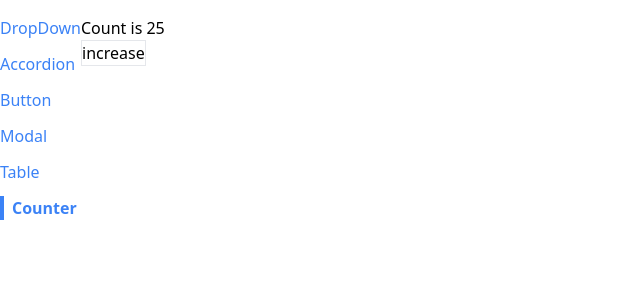
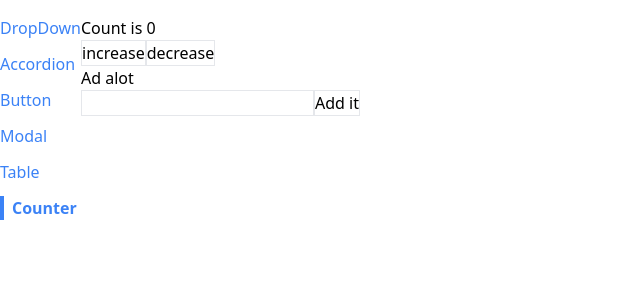
Before and after one commit to SenglayPann/React-comps, a React (Vite) app: page /counter in a window 1280 px wide. Shown: the top 300 px of the page, without its empty margins (0-640 px from the left). Built offline with nearby package versions, Linux system fonts and the light colour scheme.

Commit message:
lecture 294

```diff
--- a/src/App.jsx
+++ b/src/App.jsx
@@ -29,7 +29,7 @@ function App() {
           <TablePage />
         </Route>
         <Route path="/counter">
-          <CounterPage  initialCount={25}/>
+          <CounterPage  initialCount={0}/>
         </Route>
       </div>
     </div>
--- a/src/hooks/useCounter.jsx
+++ b/src/hooks/useCounter.jsx
@@ -7,13 +7,23 @@ function useCounter(initialCount) {
         console.log(count)
     },[count]);
 
-    const handleClick = () => {
+    const increment = () => {
         setCount(count + 1);
     };
 
+    const decrement = () => {
+        setCount(count - 1);
+    }
+
+    const addBy = (amount) => {
+        setCount(count + amount);
+    }
+
     return {
         count,
-        handleClick
+        increment,
+        decrement,
+        addBy
     };
 }
 
--- a/src/pages/CounterPage.jsx
+++ b/src/pages/CounterPage.jsx
@@ -1,11 +1,118 @@
-import useCounter from '../hooks/useCounter'
+// import { useState } from 'react';
+// import useCounter from '../hooks/useCounter'
+import { useReducer } from "react";
+
+const INCREMENT_COUNT = 'increment-count';
+const DECREMENT_COUNT = 'decrement-count';
+const INCREASE_COUNT_BY = 'increase-count-by';
+const CHANGE_VALUE_TO_ADD = 'change-value-to-add';
+
+const reducer = (state, action) => {
+    // if (action.type === INCREMENT_COUNT) {
+    //     return {
+    //         ...state,
+    //         count : state.count + 1
+    //     }
+    // }
+
+    // if (action.type === DECREMENT_COUNT) {
+    //     return {
+    //         ...state,
+    //         count : state.count - 1
+    //     }
+    // }
+
+    // if (action.type === INCREASE_COUNT_BY) {
+    //     return {
+    //         ...state,
+    //         count: state.count + action.payload
+    //     }
+    // }
+
+    // if (action.type === CHANGE_VALUE_TO_ADD) {
+    //     return {
+    //         ...state,
+    //         valueToAdd: action.payload
+    //     }
+    // }
+
+    switch (action.type) {
+        case INCREMENT_COUNT:
+            return {
+                ...state,
+                count : state.count + 1
+            };
+        case DECREMENT_COUNT:
+            return {
+                ...state,
+                count : state.count - 1
+            };
+        case CHANGE_VALUE_TO_ADD:
+            return {
+                ...state,
+                valueToAdd: action.payload
+            };
+        case INCREASE_COUNT_BY:
+            return {
+                ...state,
+                count: state.count + action.payload
+            };
+        default:
+            throw new Error('unexpected action type' + action.type)
+    }
+}
 function CounterPage({ initialCount }) {
-    const { count, handleClick } = useCounter(initialCount);
+    // const [amount, setAmount] = useState(null);
+    // const [count, setCount] = useState(initialCount);
+    const [state, dispatch] = useReducer(reducer, {
+        count: initialCount,
+        valueToAdd: 0
+    })
+    // useEffect(() => {
+    //     console.log(state.count)
+    // },[count]);
+
+    const increment = () => {
+        dispatch({
+            type: INCREMENT_COUNT
+        });
+    };
+
+    const decrement = () => {
+        dispatch({
+            type: DECREMENT_COUNT
+        });
+    }
+
+    const handleChange = (valueToAdd) => {
+        dispatch({
+            type: CHANGE_VALUE_TO_ADD,
+            payload: valueToAdd
+        });
+    }
+
+    const handleAdd = (e) => {
+        e.preventDefault();
+        dispatch({
+            type: INCREASE_COUNT_BY,
+            payload: state.valueToAdd
+        });
+
+        dispatch({
+            type: CHANGE_VALUE_TO_ADD,
+            payload: 0
+        });
+    }
 
     return (
         <div>
-            <h1>Count is {count}</h1>
-            <button className='border' onClick={ handleClick }>increase</button>
+            <h1>Count is {state.count}</h1>
+            <button className='border' onClick={ increment }>increase</button>
+            <button className='border' onClick={ decrement }>decrease</button>
+            <br />
+            <h1>Ad alot</h1>
+            <input className='border' type='number' value={state.valueToAdd || ''} onChange={ (e) => handleChange(parseInt(e.target.value) || 0)}/>
+            <button className='border' onClick={handleAdd}>Add it</button>
         </div>
     )
 }
```
